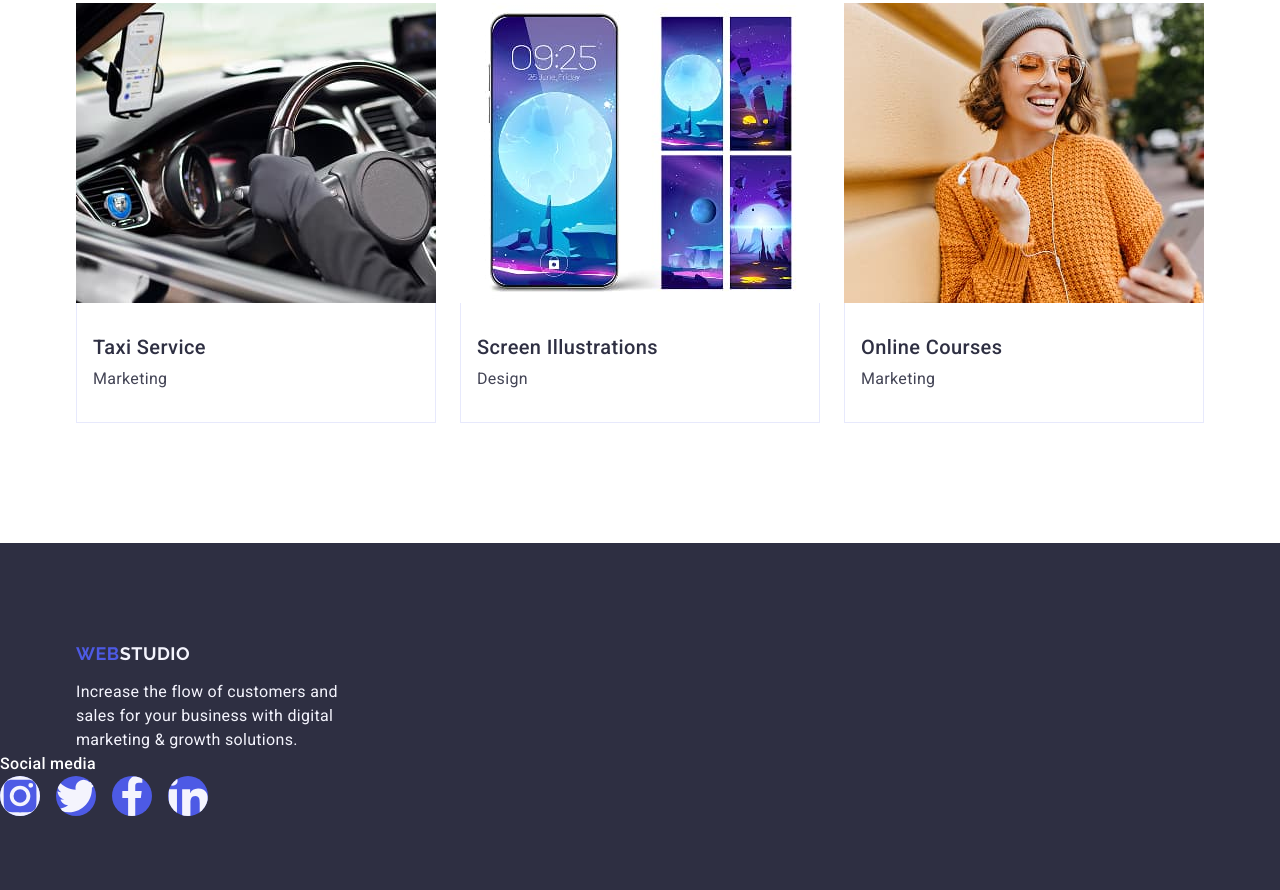
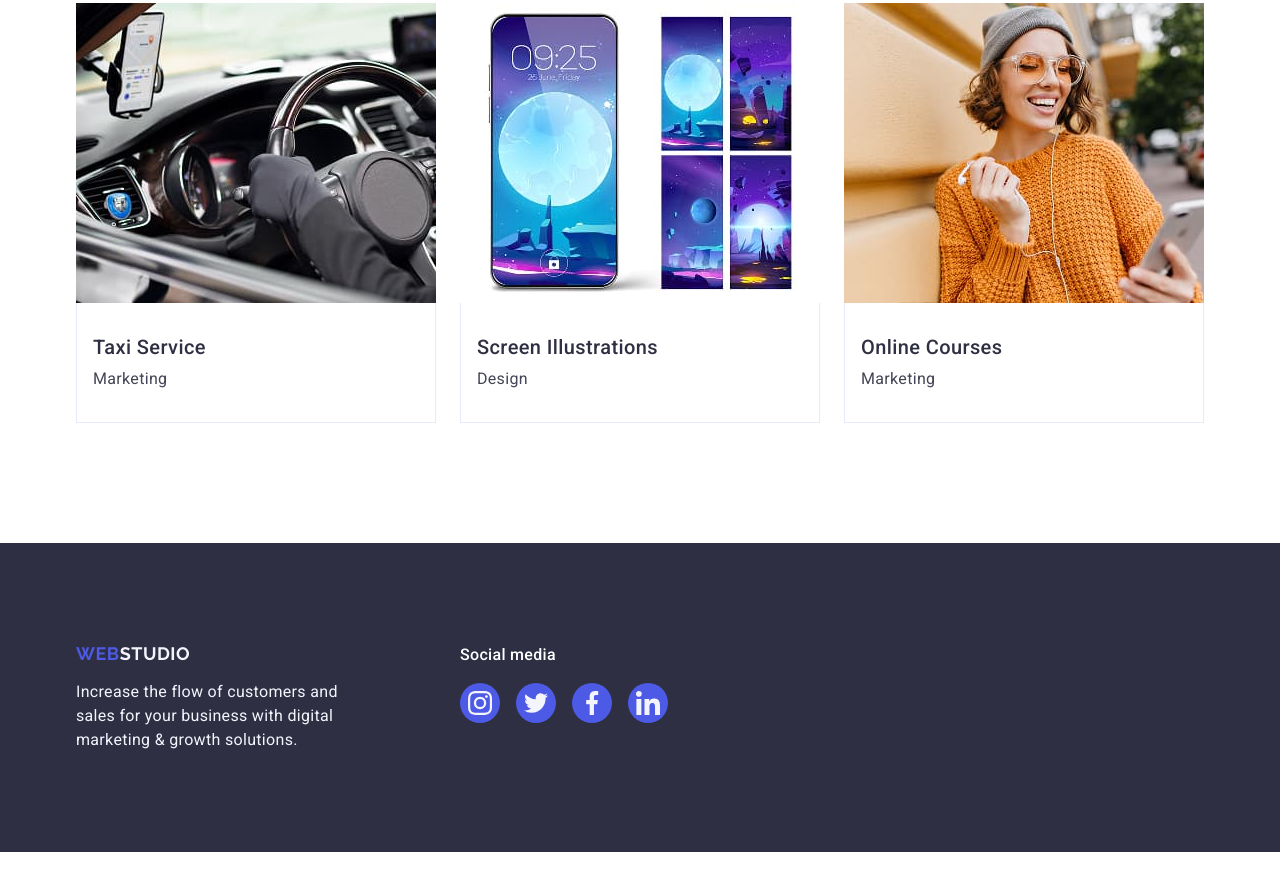
Before and after one commit to dmytro-serhiienko/goit-markup-hw-04, a plain HTML site: page index.html in a window 1280 px wide. Shown: the part 2611-3501 px from the top of the page. After the commit the page ends 3463 px from the top, so only its background shows below. Drawn offline with nearby package versions, Linux system fonts and the light colour scheme.

Commit message:
geometry of footers containers

```diff
--- a/css/style.css
+++ b/css/style.css
@@ -352,7 +352,17 @@ footer {
   max-width: 264px;
 }
 
+.footer .container {
+  display: flex;
+}
+
+.footer-content-container {
+  margin-right: 120px;
+}
+
 .footer-social-container {
+  display: flex;
+  flex-direction: column;
 }
 
 .footer-social-title {
@@ -361,6 +371,7 @@ footer {
   line-height: 1.5;
   letter-spacing: 0.02em;
   color: #fff;
+  margin-bottom: 16px;
 }
 
 .footer-social-list {
@@ -369,16 +380,23 @@ footer {
 }
 
 .footer-social-item {
-  display: flex;
+  /* ширина та висота самої кнопки з синім фоном */
+  width: 40px;
+  height: 40px;
 }
 
 .footer-social-link {
+  background-color: #4d5ae5;
+  border-radius: 50%;
+
+  display: flex;
+  justify-content: center;
+  align-items: center;
+  /* застосування 100% ширини заданої для кнопки 40px */
+  width: 100%;
+  height: 100%;
 }
 
 .footer-social-icon {
-  background-color: #4d5ae5;
-  border-radius: 50%;
-  width: 40px;
-  height: 40px;
 }
 /* #endregion */
--- a/index.html
+++ b/index.html
@@ -467,6 +467,7 @@
     <!-- #region footer -->
     <footer class="footer">
       <div class="container">
+        <div class="footer-content-container">
           <a class="logo-footer" href="./index.html"
             >Web<span class="logo-text-part-web-footer">Studio</span></a
           >
@@ -475,9 +476,9 @@
             digital marketing & growth solutions.
           </p>
         </div>
+
         <div class="footer-social-container">
           <p class="footer-social-title">Social media</p>
-
           <ul class="footer-social-list">
             <li class="footer-social-item">
               <a class="footer-social-link" href="">
@@ -504,12 +505,14 @@
             </li>
 
             <li class="footer-social-item">
-            <a class="footer-social-link" href=""></a>
+              <a class="footer-social-link" href="">
                 <svg class="footer-social-icon" width="24" height="24">
                   <use href="./images/icons.svg#icon-linkedin"></use>
                 </svg>
+              </a>
             </li>
           </ul>
+        </div>
       </div>
     </footer>
     <!-- #endregion -->
```
Lines whose indentation alone changed are shown as unchanged.
